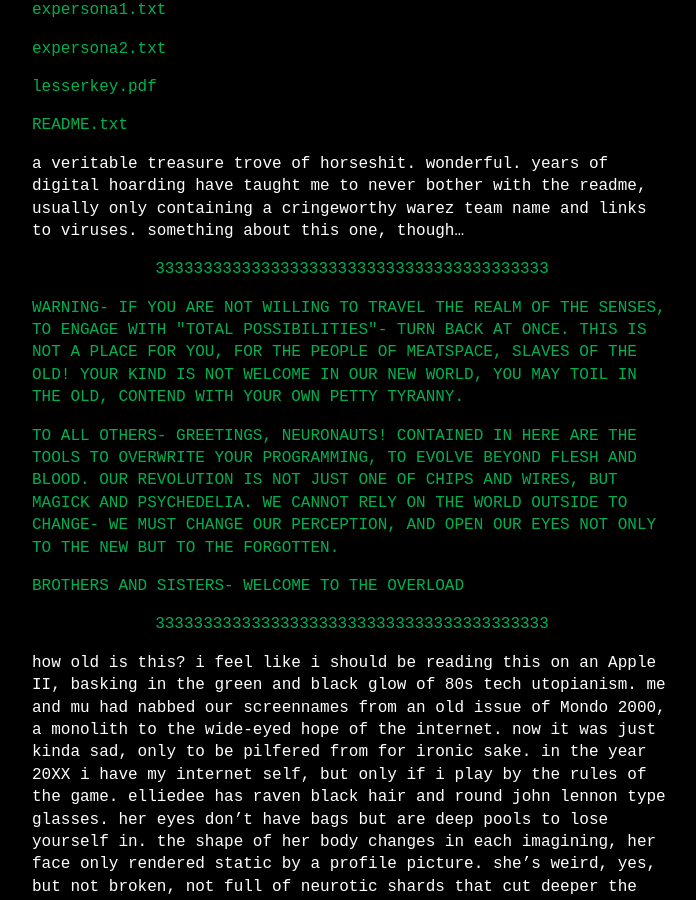
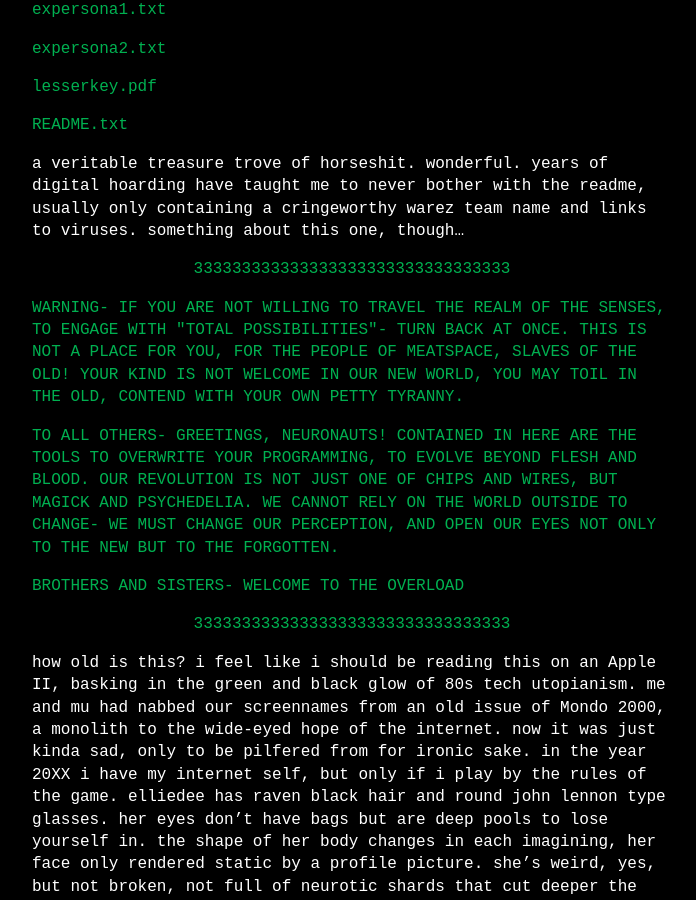
Before and after one commit to nightelectricity/nightelectricity.github.io, a Jekyll site: the page built from _posts/2022-06-16-MEAT_SPACE.md, in a window 1280 px wide and 900 px high, scrolled down 3395 px. Shown: the whole window, without its empty margins (288-984 px from the left). Built offline with Jekyll 4.4.1, drawn with Linux system fonts in a browser that asks for light colours.

Commit message:
Update 2022-06-16-MEAT_SPACE.md

```diff
--- a/_posts/2022-06-16-MEAT_SPACE.md
+++ b/_posts/2022-06-16-MEAT_SPACE.md
@@ -197,14 +197,14 @@ downloaded this in a virtual machine but it's too late for that.
 
 a veritable treasure trove of horseshit. wonderful. years of digital hoarding have taught me to never bother with the readme, usually only containing a cringeworthy warez team name and links to viruses. something about this one, though...
 
-<p class="center">33333333333333333333333333333333333333333</p>
+<p class="center">333333333333333333333333333333333</p>
 
 <p class="green">WARNING- IF YOU ARE NOT WILLING TO TRAVEL THE REALM OF THE SENSES, TO ENGAGE WITH "TOTAL POSSIBILITIES"- TURN BACK AT ONCE. THIS IS NOT A PLACE FOR YOU, FOR THE PEOPLE OF MEATSPACE, SLAVES OF THE OLD! YOUR KIND IS NOT WELCOME IN OUR NEW WORLD, YOU MAY TOIL IN THE OLD, CONTEND WITH YOUR OWN PETTY TYRANNY.</p>
 
 <p class="green">TO ALL OTHERS- GREETINGS, NEURONAUTS! CONTAINED IN HERE ARE THE TOOLS TO OVERWRITE YOUR PROGRAMMING, TO EVOLVE BEYOND FLESH AND BLOOD. OUR REVOLUTION IS NOT JUST ONE OF CHIPS AND WIRES, BUT MAGICK AND PSYCHEDELIA. WE CANNOT RELY ON THE WORLD OUTSIDE TO CHANGE- WE MUST CHANGE OUR PERCEPTION, AND OPEN OUR EYES NOT ONLY TO THE NEW BUT TO THE FORGOTTEN.</p>
 <p class="green">BROTHERS AND SISTERS- WELCOME TO THE OVERLOAD</p>
 
-<p class="center">33333333333333333333333333333333333333333</p>
+<p class="center">333333333333333333333333333333333</p>
 
 how old is this? i feel like i should be reading this on an Apple II, basking in the green and black glow of 80s tech utopianism. me and mu had nabbed our screennames from an old issue of Mondo 2000, a monolith to the wide-eyed hope of the internet. now it was just kinda sad, only to be pilfered from for ironic sake. in the year 20XX i have my internet self, but only if i play by the rules of the game. elliedee has raven black hair and round john lennon type glasses. her eyes don't have bags but are deep pools to lose yourself in. the shape of her body changes in each imagining, her face only rendered static by a profile picture. she's weird, yes, but not broken, not full of neurotic shards that cut deeper the more you try to hold yourself together.
 i trawl through the night, passed leary's bizarre computer sex magic and amateurish binaural digital drugs from some ancient DAW. there it was. a batch file with two notepad documents. not the oldest file of the bunch but the only ones that seemed handmade.
```
